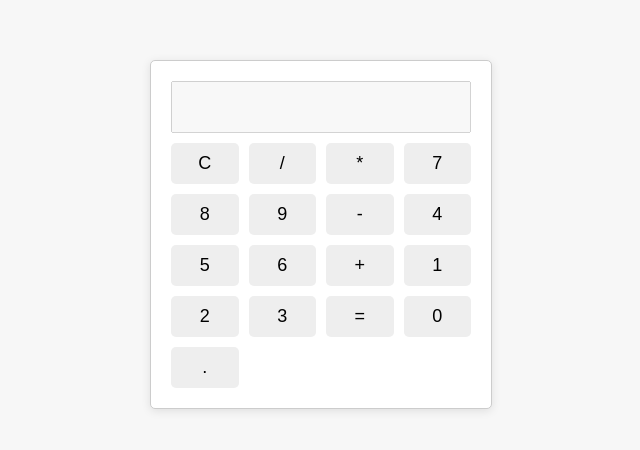
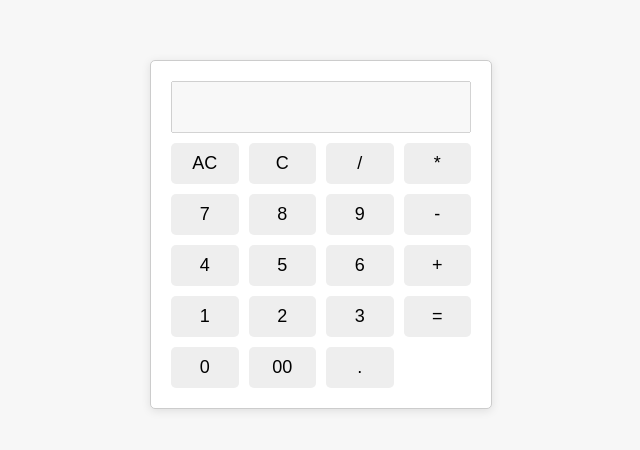
Before and after one commit to Aryan0823/mycal, a plain HTML site: page Cal Logic/index.html in a window 1280 px wide. Shown: the part 166-616 px from the top of the page, without its empty margins (319-959 px from the left). Drawn offline with Linux system fonts and the light colour scheme.

Commit message:
Update index.html

```diff
--- a/Cal Logic/index.html
+++ b/Cal Logic/index.html
@@ -10,6 +10,7 @@
   <div class="calculator">
     <input type="text" id="display" disabled>
     <div class="keys">
+      <button onclick="clearDisplay()">AC</button>
       <button onclick="clearDisplay()">C</button>
       <button onclick="appendToDisplay('/')">/</button>
       <button onclick="appendToDisplay('*')">*</button>
@@ -26,6 +27,7 @@
       <button onclick="appendToDisplay('3')">3</button>
       <button onclick="calculate()">=</button>
       <button onclick="appendToDisplay('0')">0</button>
+      <button onclick="appendToDisplay('00')">00</button>
       <button onclick="appendToDisplay('.')">.</button>
     </div>
   </div>
```
